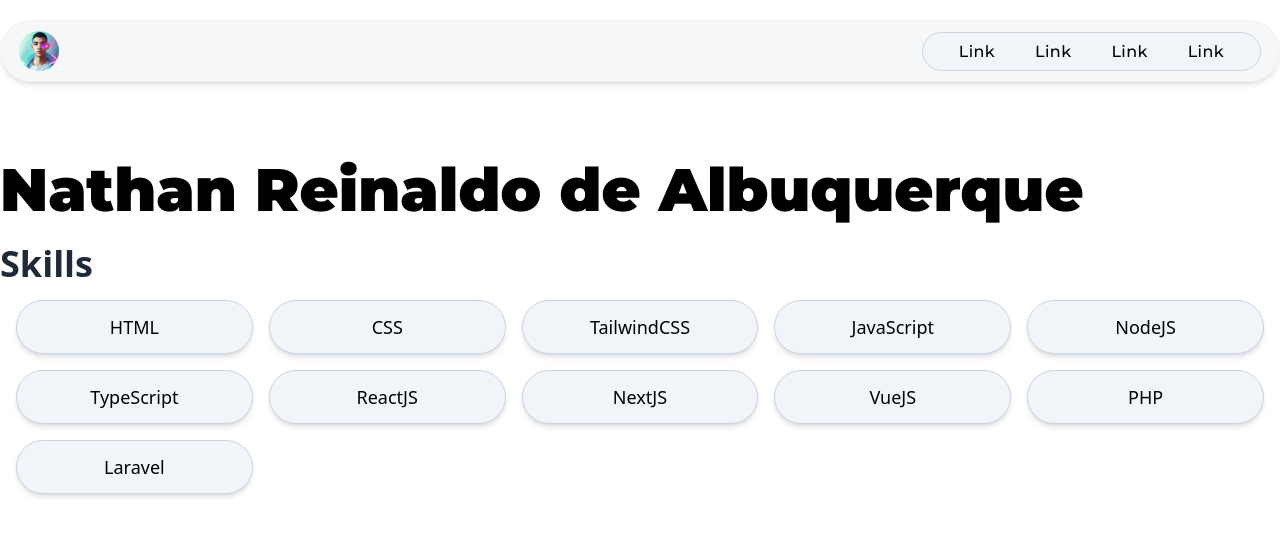
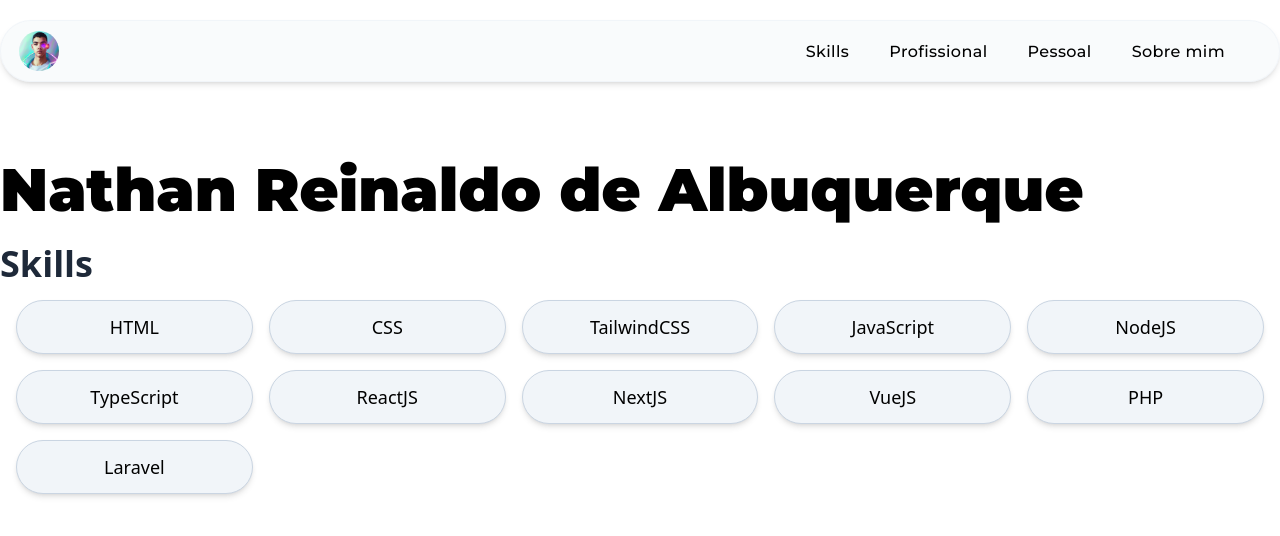
Before and after one commit to NathanAlbuquerque/portfolio, a Vue app: page / in a window 1280 px wide. Shown: the top 536 px of the page. Built offline with nearby package versions, Linux system fonts and the light colour scheme.

Commit message:
refact: improved header

```diff
--- a/src/App.vue
+++ b/src/App.vue
@@ -7,14 +7,14 @@ const skills = ['HTML', 'CSS', 'TailwindCSS', 'JavaScript', 'NodeJS', 'TypeScrip
 
 <template>
   <header class="flex justify-center my-5">
-    <div class="container fixed py-2.5 px-4.5 flex justify-between items-center rounded-4xl bg-gray-300/20 border border-gray-200/30 backdrop-blur-sm shadow-md">
+    <div class="container fixed py-2.5 px-4.5 flex justify-between items-center rounded-4xl bg-slate-200/20 border border-slate-200/30 backdrop-blur-sm shadow-md">
       <img src="@/assets/perfil-nathan-albuquerque.png" class="rounded-full" width="40" height="40" alt="Perfil Nathan Albuquerque">
       <TheNav/>
     </div>
   </header>
   <div class="h-18"></div>
   <main class="py-12 flex justify-center">
-    <div class="container">
+    <div class="container" id="skills">
       <h1 class="text-6xl font-black">Nathan Reinaldo de Albuquerque</h1>
       <p class="mt-6 text-4xl font-bold text-gray-800">Skills</p>
       <div class="mt-4 px-4 grid grid-cols-2 sm:grid-cols-3 lg:grid-cols-5 gap-4 place-items-center">
--- a/src/components/TheNav.vue
+++ b/src/components/TheNav.vue
@@ -1,10 +1,14 @@
-<script setup></script>
+<script setup>
+const links = [
+    { url: '#skills', titulo: 'Skills' },
+    { url: '#', titulo: 'Profissional' },
+    { url: '#', titulo: 'Pessoal' },
+    { url: '#', titulo: 'Sobre mim' },
+]
+</script>
 
 <template>
-    <nav class="py-1.5 px-9 rounded-full space-x-10 bg-slate-100 border border-slate-300 font-medium tracking-wide">
-        <a href="#">Link</a>
-        <a href="#">Link</a>
-        <a href="#">Link</a>
-        <a href="#">Link</a>
+    <nav class="px-9 rounded-full space-x-10 font-medium tracking-wide">
+        <a v-for="link in links" :key="link.titulo" :href="link.url" class="hover:underline">{{ link.titulo }}</a>
     </nav>
 </template>
```
